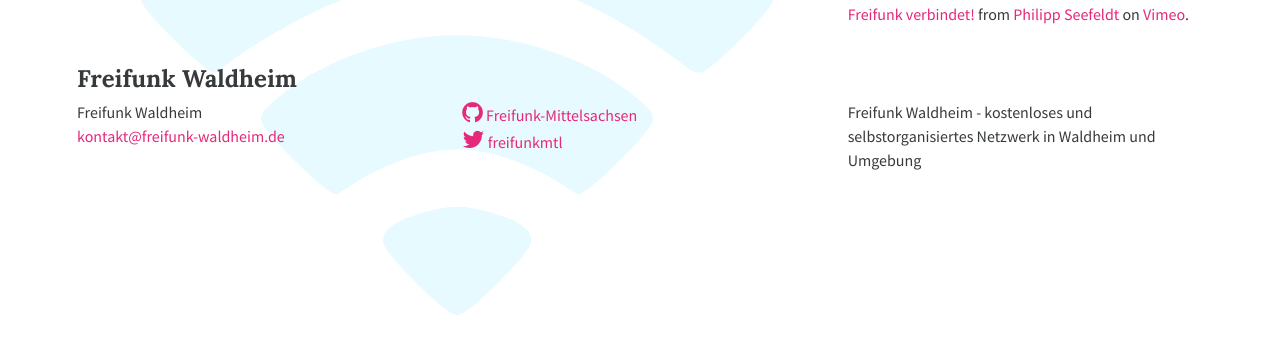
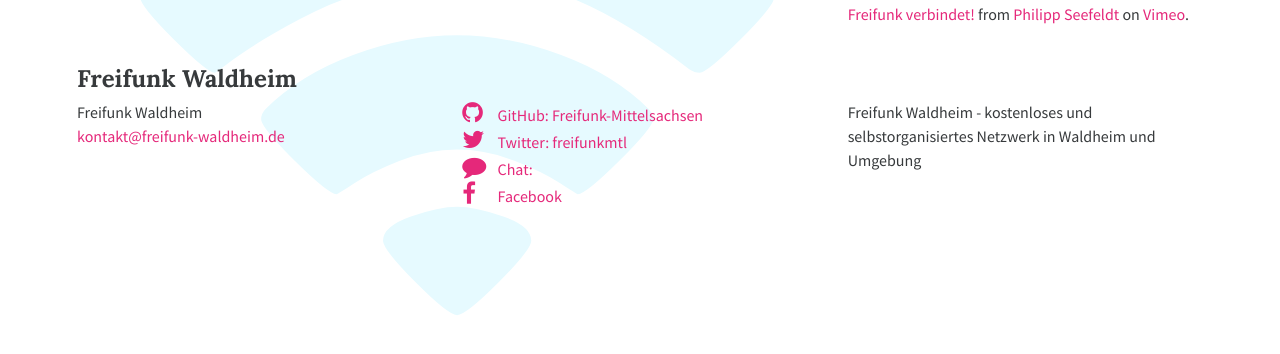
Before and after one commit to Freifunk-Mittelsachsen/Freifunk-Mittelsachsen.github.io, a Jekyll site: the page built from index.html, in a window 1280 px wide, cut to the strip 381-735 px from the top of the page. Built offline with Jekyll 4.4.1, drawn with Linux system fonts in a browser that asks for light colours; nearby versions of some CDN libraries.

Commit message:
* footer überarbeitet

```diff
--- a/_includes/footer.html
+++ b/_includes/footer.html
@@ -14,9 +14,9 @@
         <ul class="social-media-list list-unstyled">
           {% if site.github_username %}
           <li>
-            <a href="https://github.com/{{ site.github_username }}">
+            <a title="GitHub" href="https://github.com/{{ site.github_username }}">
               <i class="fa fa-github"></i>
-
+              GitHub:
               <span class="username">{{ site.github_username }}</span>
             </a>
           </li>
@@ -24,14 +24,25 @@
 
           {% if site.twitter_username %}
           <li>
-            <a href="https://twitter.com/{{ site.twitter_username }}">
-              <span class="fa fa-twitter">
-              </span>
-
+            <a title="Twitter"href="https://twitter.com/{{ site.twitter_username }}">
+              <i class="fa fa-twitter"></i>
+              Twitter:
               <span class="username">{{ site.twitter_username }}</span>
             </a>
           </li>
           {% endif %}
+          <li>
+            <a title="Chat mit uns" href="http://freifunk-waldheim:7778">
+              <i class="fa fa-comment"></i>
+              Chat:
+            </a>
+          </li>
+          <li>
+            <a href="https://www.facebook.com/groups/FreifunkMittelsachsen/">
+              <i class="fa fa-facebook"></i>
+              Facebook
+            </a>
+          </li>
         </ul>
       </div>
 
--- a/css/freifunk.scss
+++ b/css/freifunk.scss
@@ -38,6 +38,8 @@
 
 .site-footer .fa {
   font-size: 1.5rem;
+  display: inline-block;
+  width: 2rem;
 }
 
 
```
